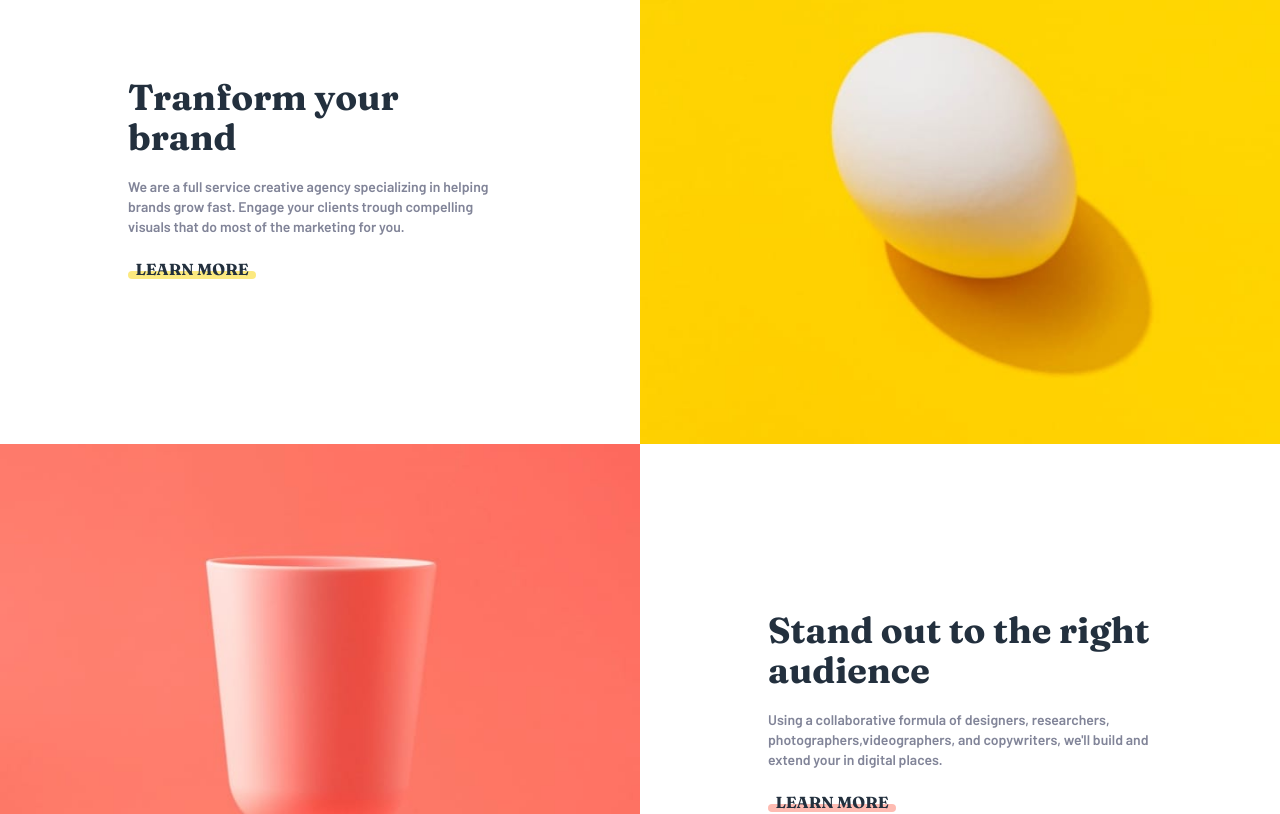
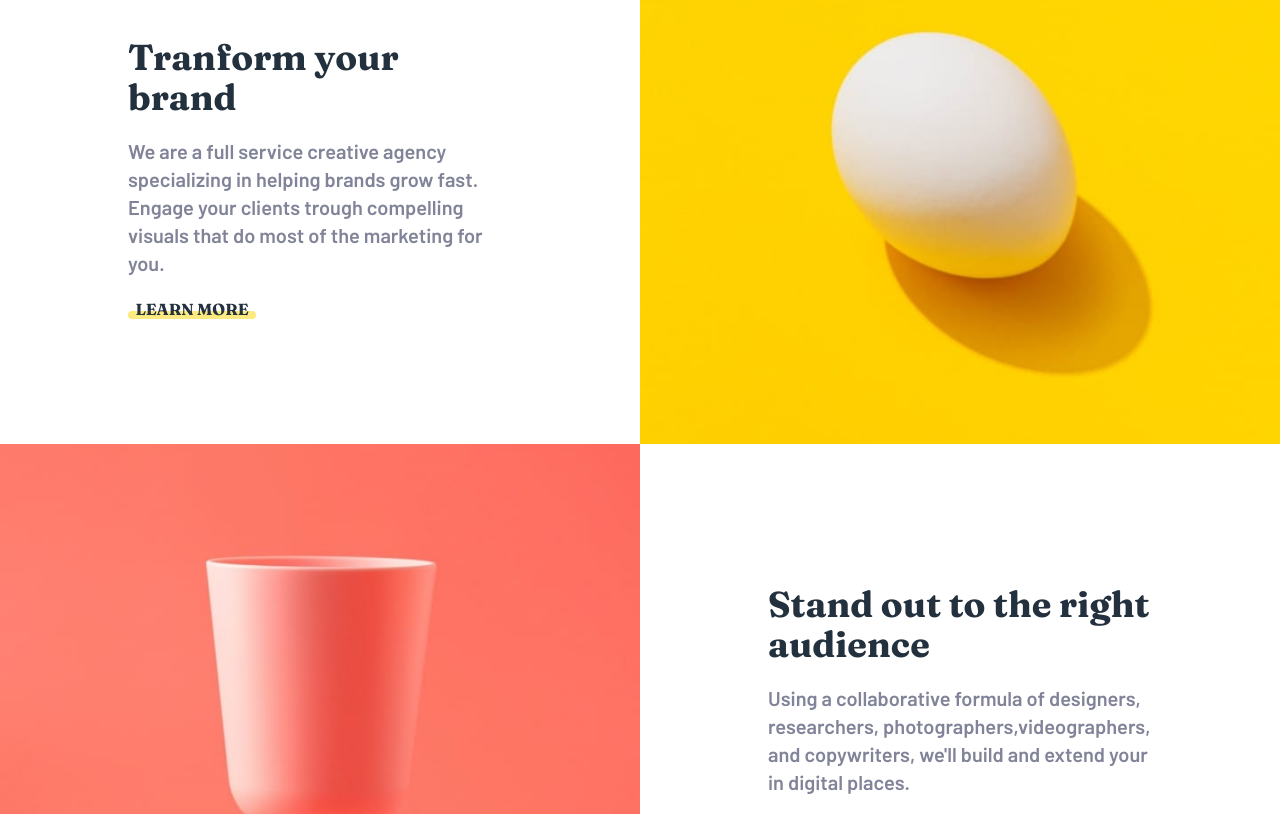
Before and after one commit to cancomertpay/sunnyside-agency, a React (Vite) app: page / in a window 1280 px wide. Shown: the part 800-1614 px from the top of the page. Built offline with nearby package versions, Linux system fonts and the light colour scheme.

Commit message:
update ui

```diff
--- a/src/components/UI/Card.jsx
+++ b/src/components/UI/Card.jsx
@@ -58,7 +58,7 @@ function Card({ image, title, text, color, isMobile }) {
           variants={textVariant(0.2)}
           initial={"hidden"}
           whileInView={"show"}
-          className={`text-neutral-darkGrayishBlue my-5 font-barlow text-sm`}
+          className={`text-neutral-darkGrayishBlue my-5 font-barlow text-sm lg:text-xl`}
         >
           {text}
         </motion.p>
```
